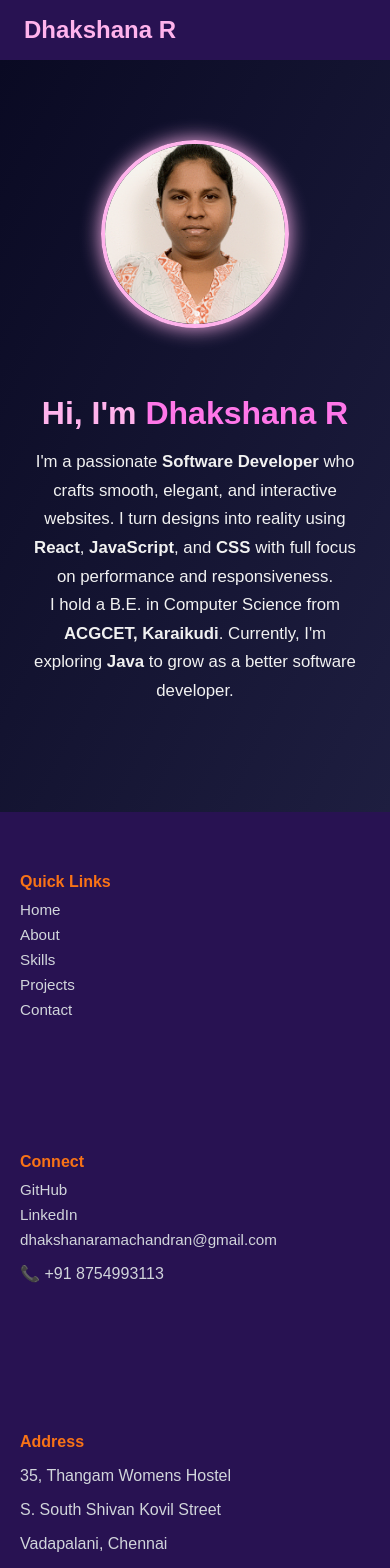
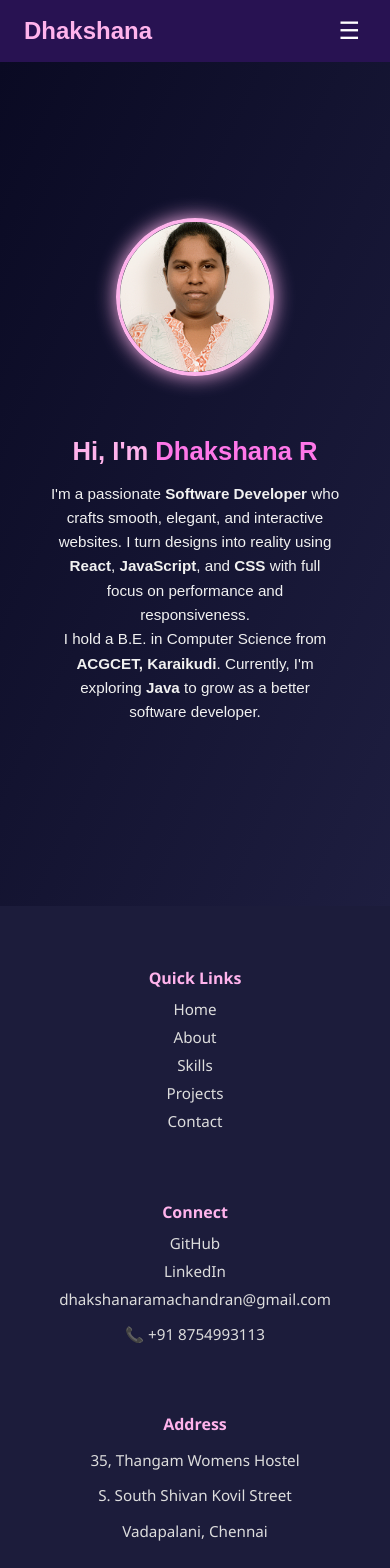
Before and after one commit to Dhakshana20/My-React-portfolio-website, a React (Vite) app: page / in a window 390 px wide. Shown: the top 1568 px of the page. Built offline with nearby package versions, Linux system fonts and the light colour scheme.

Commit message:
Updated Footer and Home styles for mobile responsiveness

```diff
--- a/src/Components/Footer.css
+++ b/src/Components/Footer.css
@@ -1,74 +1,68 @@
+/* Footer.css */
+
 .footer {
-  background-color:  #281252;
-  color: #d1d5db;
+  background-color: #1c1c3b;
+  color: white;
   padding: 40px 20px 20px;
-  font-family: Arial, sans-serif;
+  text-align: center;
+  font-family: 'Segoe UI', sans-serif;
 }
 
 .footer-top {
-  display: flex;
-  justify-content: center;
-  align-items: flex-start;
-  flex-wrap: wrap;
-  margin-bottom: 30px;
+  max-width: 1200px;
+  margin: 0 auto;
 }
 
 .footer-links {
   display: flex;
+  justify-content: space-between;
   flex-wrap: wrap;
-  gap: 40px;
-  justify-content: space-between;
-  width: 100%;
-  max-width: 1000px;
+  gap: 20px;
+  text-align: left;
 }
 
 .footer-column {
-  flex: 1 1 220px;
-  min-width: 180px;
+  flex: 1;
+  min-width: 200px;
 }
 
 .footer-column h4 {
-  color: #f97316;
-  font-size: 1rem;
+  color: var(--accent, #f39c12);
   margin-bottom: 10px;
 }
 
-.footer-column a {
+.footer-column a,
+.footer-column p {
   display: block;
-  color: #d1d5db;
+  margin-bottom: 8px;
+  color: #ddd;
+  text-decoration: none;
   font-size: 0.95rem;
-  text-decoration: none;
-  margin-bottom: 8px;
-  transition: color 0.3s ease;
 }
 
 .footer-column a:hover {
-  color: #facc15;
+  color: var(--accent, #ff77e9);
 }
 
-
-
 .footer-bottom {
-  text-align: center;
-  border-top: 1px solid #374151;
+  margin-top: 30px;
+  font-size: 0.85rem;
+  color: #aaa;
+  border-top: 1px solid #444;
   padding-top: 15px;
-  font-size: 0.85rem;
-  color: #eff2f7;
 }
 
-/* Responsive */
+/* ✅ Mobile View Fix */
 @media (max-width: 768px) {
   .footer-links {
     flex-direction: column;
-    align-items: flex-start;
+    align-items: center;
+    text-align: center;
   }
 
   .footer-column {
     width: 100%;
+    max-width: 400px;
     margin-bottom: 20px;
   }
-
-  .footer {
-    text-align: left;
-  }
 }
--- a/src/Components/Home.css
+++ b/src/Components/Home.css
@@ -4,21 +4,14 @@
   justify-content: center;
   align-items: center;
   padding: 80px 20px;
-  min-height: 50vh;
+  min-height: 100vh; /* ✅ Full screen height to avoid white space */
   position: relative;
   background: linear-gradient(to bottom right, #0a0a23, #1e1e40);
   color: var(--text);
+  box-sizing: border-box;
 }
 
-.stars {
-  position: absolute;
-  width: 100%;
-  height: 100%;
-  /* background: url('/stars-bg.png') repeat; */
-  opacity: 0.08;
-  z-index: 1;
-}
-
+/* Container */
 .home-container {
   display: flex;
   flex-direction: column;
@@ -27,8 +20,12 @@
   gap: 30px;
   z-index: 2;
   text-align: center;
+  width: 100%;
+  padding: 20px;
+  box-sizing: border-box;
 }
 
+/* For desktop screens */
 @media (min-width: 768px) {
   .home-container {
     flex-direction: row;
@@ -37,6 +34,7 @@
   }
 }
 
+/* Left image */
 .home-left {
   flex: 1;
   display: flex;
@@ -57,6 +55,7 @@
   transform: scale(1.05);
 }
 
+/* Right content */
 .home-right {
   flex: 2;
   padding: 10px;
@@ -77,3 +76,20 @@
   line-height: 1.7;
   color: #f1f1f1;
 }
+
+/* ✅ Mobile optimization */
+@media (max-width: 768px) {
+  .home-right p {
+    font-size: 0.95rem;
+    line-height: 1.6;
+  }
+
+  .profile-pic {
+    width: 150px;
+    height: 150px;
+  }
+
+  .home-right h1 {
+    font-size: 1.6rem;
+  }
+}
--- a/src/Components/Navbar.css
+++ b/src/Components/Navbar.css
@@ -1,9 +1,10 @@
 /* src/Components/Navbar.css */
+
 .navbar {
   display: flex;
   justify-content: space-between;
   align-items: center;
-  background:  #281252;
+  background: #281252;
   padding: 16px 24px;
   color: white;
   position: sticky;
@@ -14,7 +15,7 @@
 .logo {
   font-size: 1.5rem;
   font-weight: bold;
-  color: var(--accent);
+  color: var(--accent, #f39c12);
 }
 
 .nav-links {
@@ -26,29 +27,54 @@
   text-decoration: none;
   color: white;
   font-weight: 500;
+  transition: color 0.2s;
+}
+
+.nav-links a:hover {
+  color: var(--accent, #f39c12);
 }
 
 .actions {
   display: flex;
   gap: 10px;
+  align-items: center;
 }
 
+.menu-toggle {
+  display: none;
+  font-size: 24px;
+  background: none;
+  border: none;
+  color: white;
+  cursor: pointer;
+}
 
-
-/* Mobile responsive */
+/* Mobile Responsive */
 @media (max-width: 768px) {
   .nav-links {
     position: absolute;
     top: 60px;
+    left: 0;
     right: 0;
     flex-direction: column;
-    background: var(--nav-bg);
-    width: 200px;
+    background: #1a093e;
+    width: 100vw;
     padding: 20px;
     display: none;
+    text-align: center;
+    box-shadow: 0 4px 10px rgba(0, 0, 0, 0.3);
   }
 
   .nav-links.open {
     display: flex;
   }
+
+  .actions {
+    flex-direction: row-reverse;
+    gap: 10px;
+  }
+
+  .menu-toggle {
+    display: block;
+  }
 }
--- a/src/Components/Navbar.jsx
+++ b/src/Components/Navbar.jsx
@@ -1,3 +1,4 @@
+// src/Components/Navbar.jsx
 import { useState } from "react";
 import { Link } from "react-router-dom";
 import "./Navbar.css";
@@ -7,7 +8,7 @@ function Navbar({ toggleTheme, darkMode }) {
 
   return (
     <nav className="navbar">
-      <div className="logo">Dhakshana R</div> {/* Removed 🌙/☀️ icon */}
+      <div className="logo">Dhakshana </div>
 
       <div className={`nav-links ${menuOpen ? "open" : ""}`}>
         <Link to="/" onClick={() => setMenuOpen(false)}>Home</Link>
@@ -16,6 +17,17 @@ function Navbar({ toggleTheme, darkMode }) {
         <Link to="/projects" onClick={() => setMenuOpen(false)}>Projects</Link>
         <Link to="/contact" onClick={() => setMenuOpen(false)}>Contact</Link>
       </div>
+
+      <div className="actions">
+
+
+        <button
+          className="menu-toggle"
+          onClick={() => setMenuOpen(!menuOpen)}
+        >
+          ☰
+        </button>
+      </div>
     </nav>
   );
 }
```
